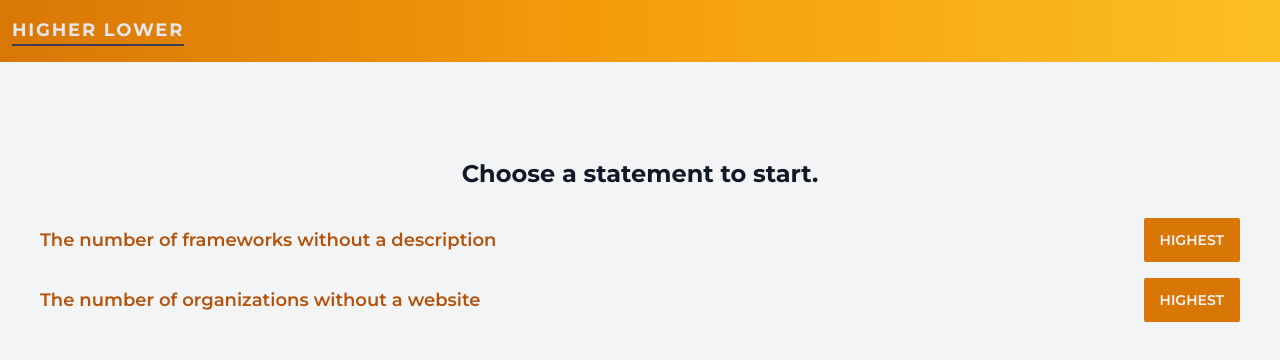
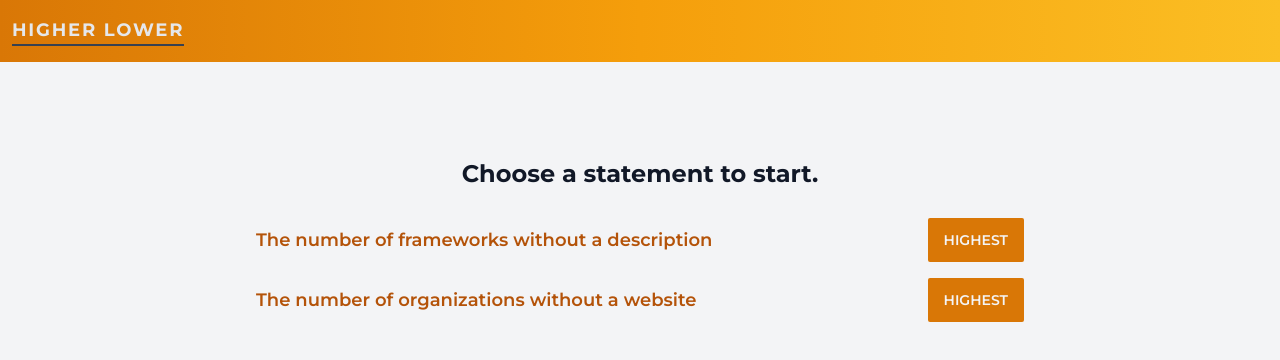
Before and after one commit to Bowero/ce-higher-lower, a Svelte app: page / in a window 1280 px wide. Both pictures are taken after a click on the button "Let's GO!". Shown: the top 360 px of the page. Built offline with nearby package versions, Linux system fonts and the light colour scheme.

Commit message:
💄 set max width to 48rem

```diff
--- a/src/components/Game.svelte
+++ b/src/components/Game.svelte
@@ -49,7 +49,7 @@
 </script>
 
 <div
-        class="flex flex-col justify-center items-center max-w h-full py-24 mx-auto "
+        class="flex flex-col justify-center items-center max-w-3xl h-full py-24 mx-auto "
 >
     {#if gameOver}
         <h1 class="text-gray-900 text-xl font-semibold">Game Over! {gameOverMessage}</h1>
```
Also changed, not shown: public/build/bundle.js, 1 other file (tests, documents, lock files or other folders).
